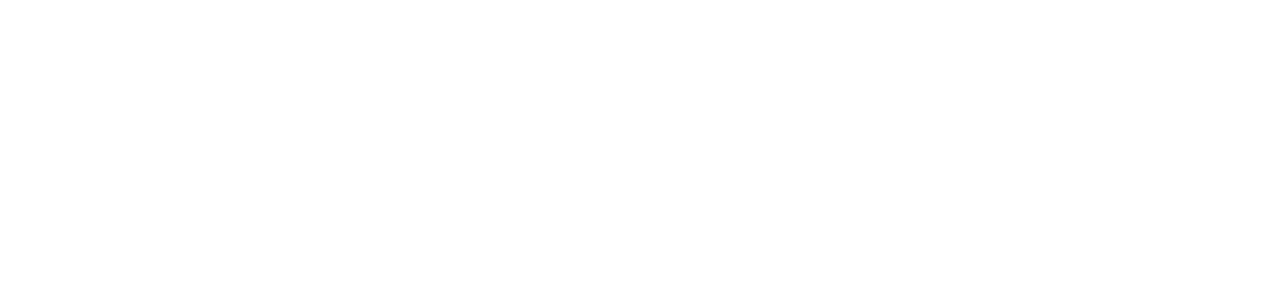
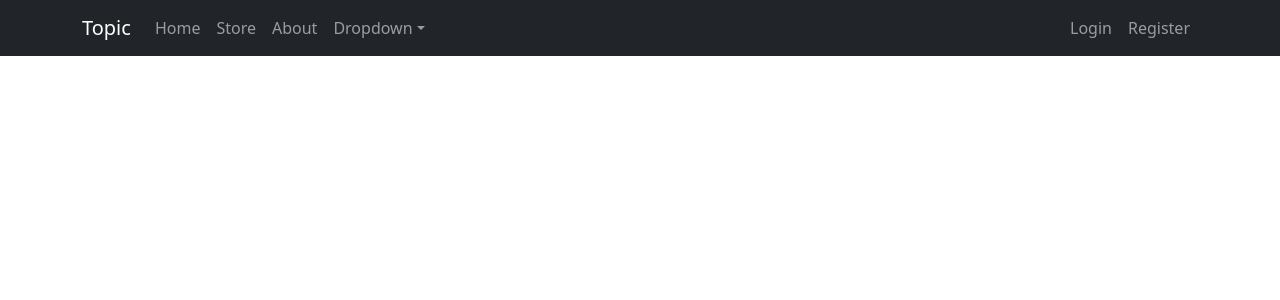
Before and after one commit to HEEPOKE/nestjs-next-ts, a Next.js app in the folder frontend/: page / in a window 1280 px wide. Shown: the top 300 px of the page. Built offline with nearby package versions, Linux system fonts and the light colour scheme.

Commit message:
update route

```diff
--- a/frontend/components/navbarMenu.tsx
+++ b/frontend/components/navbarMenu.tsx
@@ -1,17 +1,17 @@
-import React from "react";
 import { Container, Nav, Navbar, NavDropdown } from "react-bootstrap";
 import { useRouter } from "next/router";
 
-export default function navbarMenu() {
+export default function NavbarMenu() {
   const router = useRouter();
 
   return (
     <Navbar collapseOnSelect expand="lg" bg="dark" variant="dark">
       <Container>
-        <Navbar.Brand onClick={() => router.push("/")}>Topic</Navbar.Brand>
+        <Navbar.Brand>Topic</Navbar.Brand>
         <Navbar.Toggle aria-controls="responsive-navbar-nav" />
         <Navbar.Collapse id="responsive-navbar-nav">
           <Nav className="me-auto">
+            <Nav.Link onClick={() => router.push("/")}>Home</Nav.Link>
             <Nav.Link onClick={() => router.push("/store")}>Store</Nav.Link>
             <Nav.Link onClick={() => router.push("/about")}>About</Nav.Link>
             <NavDropdown title="Dropdown" id="collasible-nav-dropdown">
--- a/frontend/pages/index.tsx
+++ b/frontend/pages/index.tsx
@@ -5,14 +5,12 @@
 import { useRouter } from "next/router";
 import { mainMenu as menuLinks, site } from "../config/navbar";
 import menuNavbar from "../interface/navbar";
-import navbarMenu from "../components/navbarMenu";
+import NavbarMenu from "../components/NavbarMenu";
 
 export default function Home() {
-  const router = useRouter();
-
   return (
-    <>
-      <navbarMenu />
-    </>
+    <div className="App">
+      <NavbarMenu />
+    </div>
   );
 }
```
